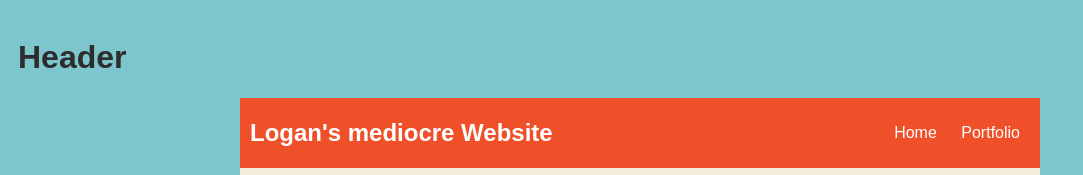
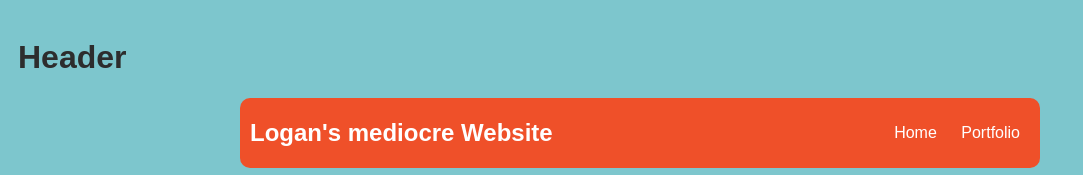
Before and after one commit to lyoun318/andrew-young.github.io, a plain HTML site: page index.html in a window 1280 px wide. Shown: the top 175 px of the page, without its empty margins (0-1083 px from the left). Drawn offline with Linux system fonts and the light colour scheme.

Commit message:
first website

```diff
--- a/index.html
+++ b/index.html
@@ -18,8 +18,10 @@
             nav {
                 background: rgb(239, 80, 41);
                 margin: 0 auto;
+                margin-bottom: 20px;
                 display: flex;
                 padding: 10px;
+                border-radius: 10px 10px 10px 10px;
             }
             nav h1 {
                 display: flex;
```
